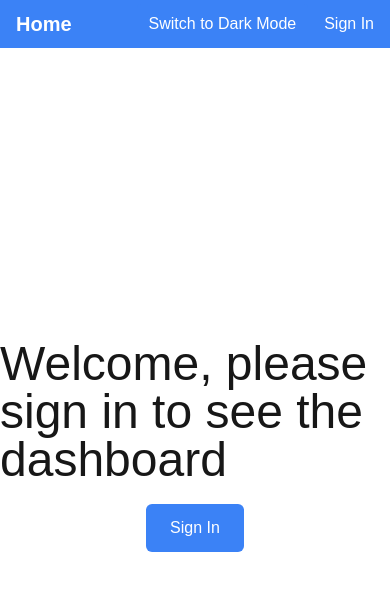
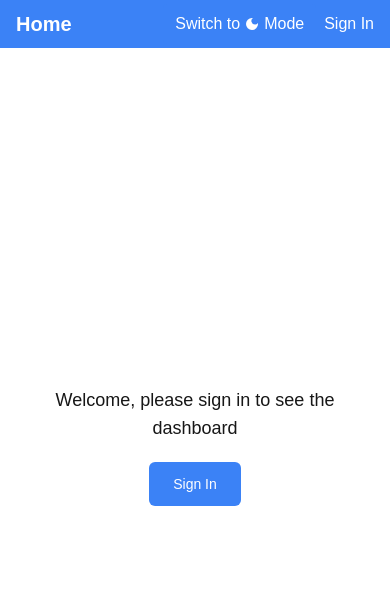
Before and after one commit to AGasco/dashboard-graphs, a Next.js app: page / in a window 390 px wide. Shown: the top 590 px of the page. Built offline with nearby package versions, Linux system fonts and the light colour scheme; no server answers.

Commit message:
Responsive: HomePage, LoginPage, RegisterPage, Navbar

```diff
--- a/app/page.tsx
+++ b/app/page.tsx
@@ -5,24 +5,21 @@ import { authOptions } from './api/auth';
 export default async function HomePage() {
   const session = await getServerSession(authOptions);
 
+  const linkClassName =
+    'text-sm md:text-2xl w-max px-6 py-3 mt-5 bg-blue-500 text-white rounded-md hover:bg-blue-600 transition-colors';
+
   return (
     <div className="w-full h-full flex-1 flex justify-center items-center">
       {session ? (
-        <Link
-          href="/dashboard"
-          className="px-6 py-3 bg-blue-500 text-white rounded-md hover:bg-blue-600 transition-colors"
-        >
+        <Link href="/dashboard" className={linkClassName}>
           Go to Dashboard
         </Link>
       ) : (
         <div className="flex flex-col items-center">
-          <h1 className="text-5xl">
+          <h1 className="px-3 text-center text-lg md:text-3xl lg:text-5xl max-w-[80vw]">
             Welcome, please sign in to see the dashboard
           </h1>
-          <Link
-            href="/register"
-            className="w-max px-6 py-3 mt-5 bg-blue-500 text-white rounded-md hover:bg-blue-600 transition-colors"
-          >
+          <Link href="/register" className={linkClassName}>
             Sign In
           </Link>
         </div>
--- a/components/Navbar.tsx
+++ b/components/Navbar.tsx
@@ -4,6 +4,7 @@ import { THEME_LIGHT } from '@/consts';
 import { useTheme } from '@/contexts';
 import { signOut, useSession } from 'next-auth/react';
 import Link from 'next/link';
+import { MdDarkMode, MdOutlineLightMode } from 'react-icons/md';
 
 const Navbar = () => {
   const { data: session } = useSession();
@@ -14,9 +15,15 @@ const Navbar = () => {
       <Link href="/" className="text-xl font-bold text-white">
         Home
       </Link>
-      <div className="flex items-center space-x-4">
+      <div className="flex items-center space-x-2">
         <Button onClick={toggleTheme}>
-          Switch to {theme === THEME_LIGHT ? 'Dark' : 'Light'} Mode
+          Switch to
+          {theme === THEME_LIGHT ? (
+            <MdDarkMode className="mx-1" />
+          ) : (
+            <MdOutlineLightMode className="mx-1" />
+          )}
+          Mode
         </Button>
         {session ? (
           <Button
--- a/components/ui/Button.tsx
+++ b/components/ui/Button.tsx
@@ -7,7 +7,7 @@ const Button = ({ children, className, ...props }: Props) => {
   return (
     <button
       className={clsx(
-        'px-3 py-2 text-white bg-primary rounded hover:bg-blue-600',
+        'flex items-center justify-center px-3 py-2 text-white bg-primary rounded hover:bg-blue-600',
         className
       )}
       {...props}
--- a/package.json
+++ b/package.json
@@ -24,6 +24,7 @@
     "react": "^18.2.0",
     "react-chartjs-2": "^5.2.0",
     "react-dom": "^18.2.0",
+    "react-icons": "^5.3.0",
     "react-spinners": "^0.14.1",
     "swiper": "^11.1.14"
   },
```
Also changed, not shown: 1 other file (tests, documents, lock files or other folders).
